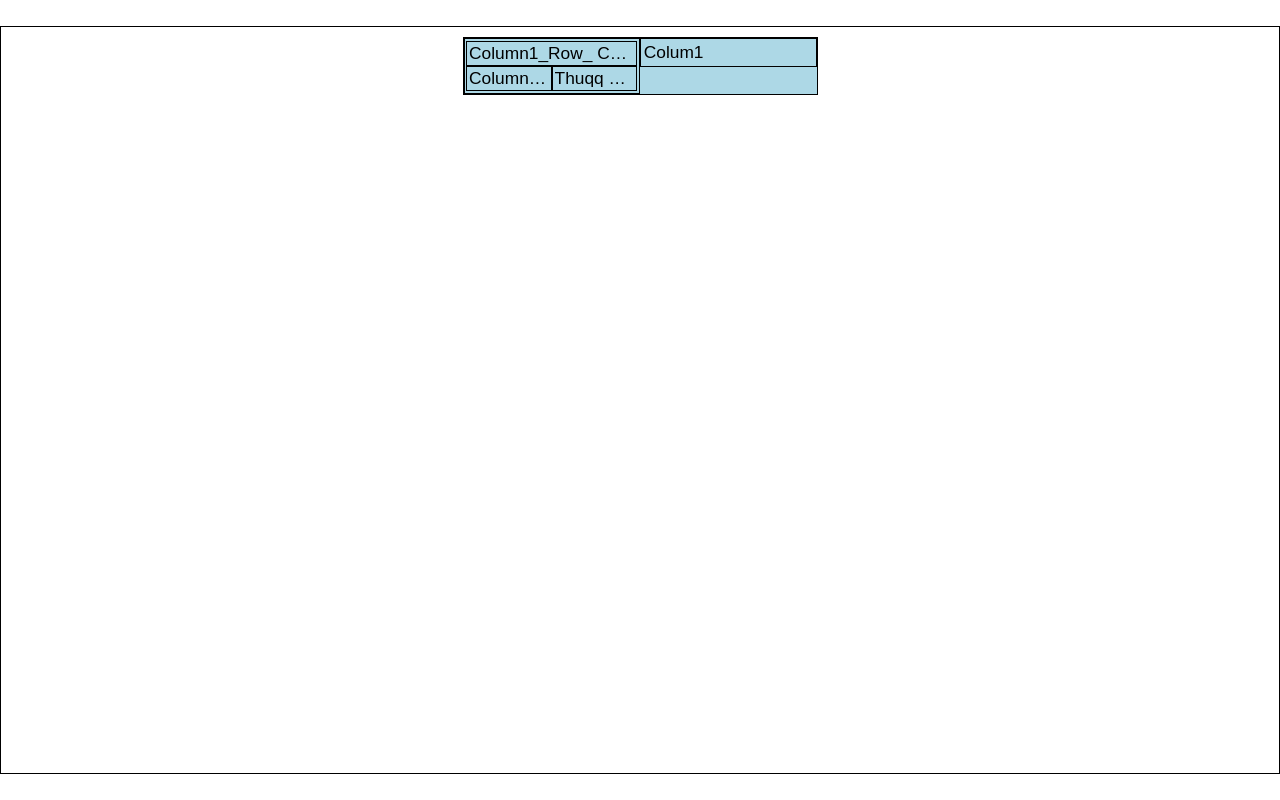
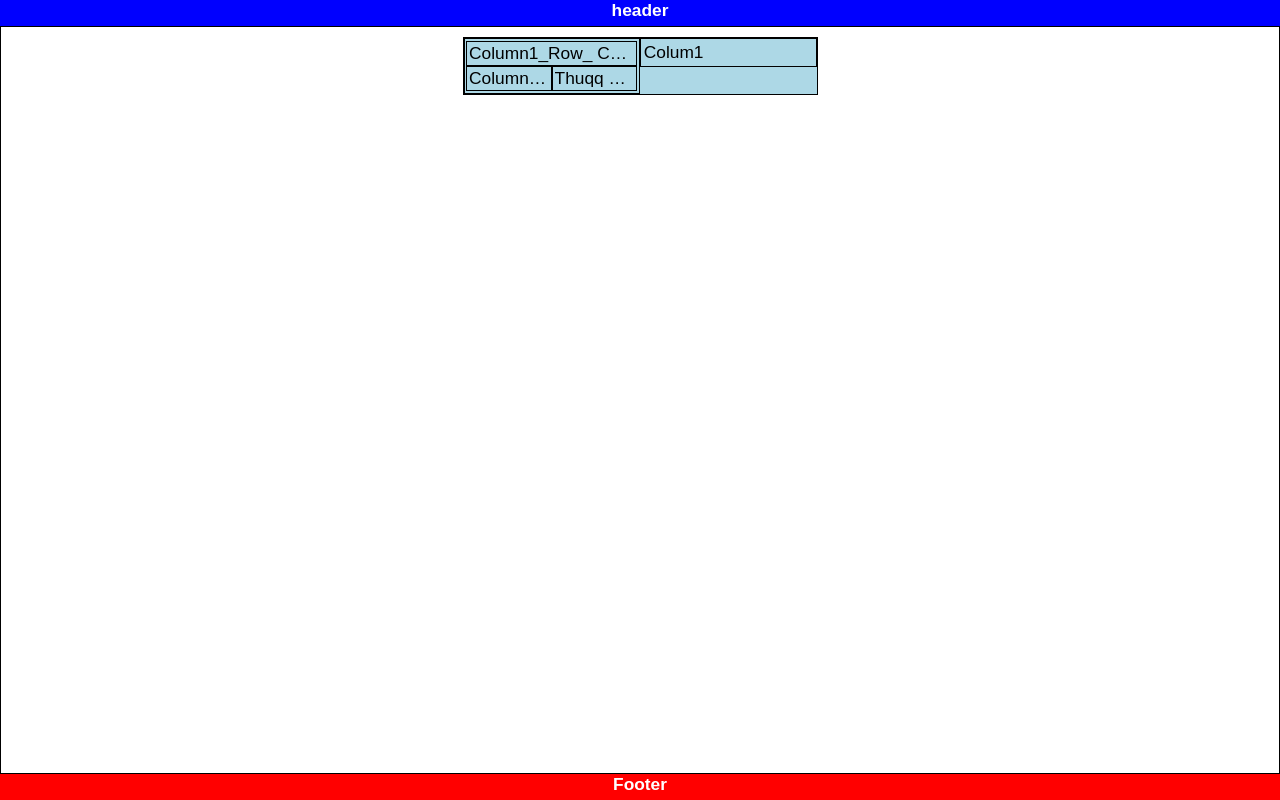
Before and after one commit to meomaymap/FormMau, a plain HTML site: page index.html in a window 1280 px wide. Drawn offline with Linux system fonts and the light colour scheme.

Commit message:
Update index.html

```diff
--- a/index.html
+++ b/index.html
@@ -8,6 +8,10 @@
   </head>
   <body>
     <!--<a href="/me.html">My other page</a>-->
+
+<div class="header">
+  <b>header</b>
+</div>
 
 <div class = "Main">
 
@@ -43,7 +47,9 @@
   </div>
 
 </div>
-
+<div class="footer">
+  <b>Footer</b>
+</div>
 <script src="script.js"></script>
   </body>
 </html>
```
